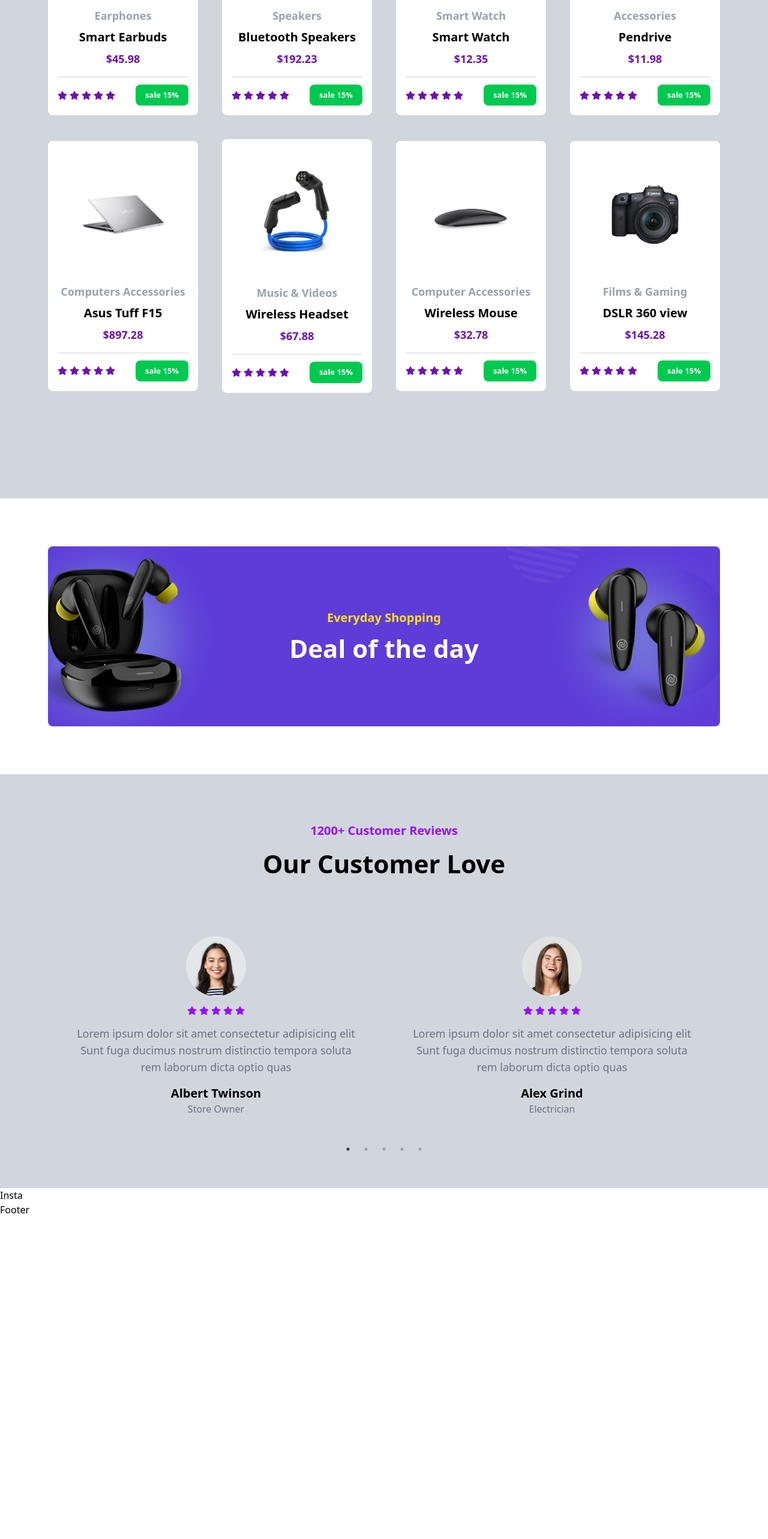
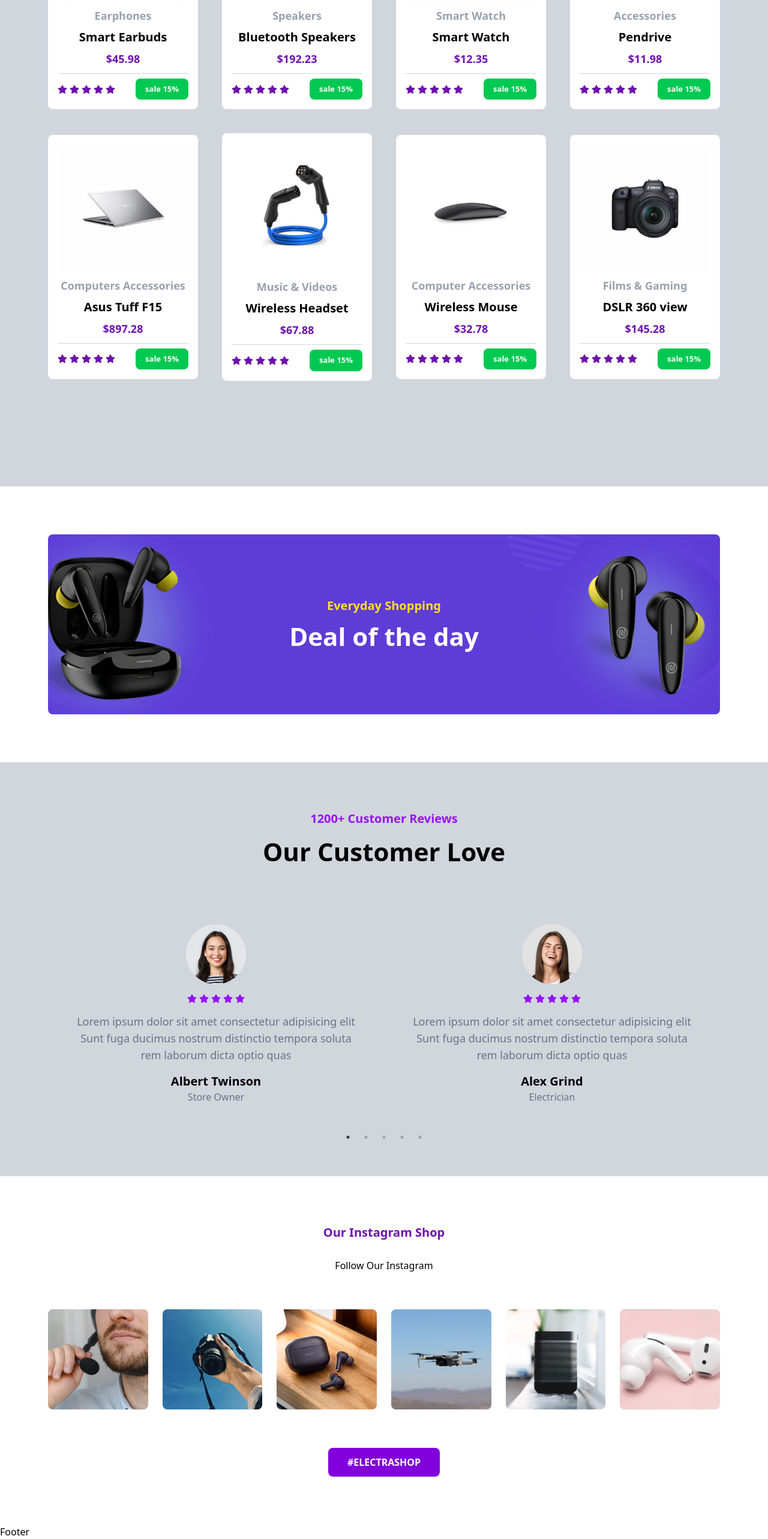
Before and after one commit to Shijin2k3/Shopsy, a React (Vite) app: page / in a window 1280 px wide. Shown: the part 2380-4946 px from the top of the page at 60% size. Before the commit the page ends 4409 px from the top, so only its background shows below. Built offline with nearby package versions, Linux system fonts and the light colour scheme.

Commit message:
Initialized Insta section

```diff
--- a/src/components/Insta.jsx
+++ b/src/components/Insta.jsx
@@ -1,8 +1,45 @@
-import React from 'react'
+import React, { useEffect } from 'react'
+import insta1 from "../assets/insta-1.jpg"
+import insta2 from "../assets/insta-2.jpg"
+import insta3 from "../assets/insta-3.jpg"
+import insta4 from "../assets/insta-4.jpg"
+import insta5 from "../assets/insta-5.jpg"
+import insta6 from "../assets/insta-6.jpg"
+import AOS from 'aos';
+import 'aos/dist/aos.css';
+
 
 const Insta = () => {
+   useEffect(()=>{
+              AOS.init({
+                offset:100,
+                duration:500,
+                easing:'ease-in-out',
+              })
+              AOS.refresh()
+            },[])
   return (
-    <div>Insta</div>
+    <div className='w-full lg:px-20 px-5 py-[80px] bg-white
+    flex flex-col justify-center items-center gap-4'>
+      <h1 data-aos="zoom-in" data-aos-delay='100'
+       className='text-purple-800 text-xl font-semibold capitalize'>Our Instagram Shop</h1>
+       <h1 data-aos="zoom-in" data-aos-delay='150'
+       className='text-black font-semiboldtext-[42px] leading-[50px] text-center capitalize'>Follow Our Instagram</h1>
+       <div data-aos="zoom-in" data-aos-delay='200' className='w-full
+       grid lg:grid-cols-6 grid-cols-1 justify-center items-center gap-6
+       mt-8'>
+        <img src={insta1} alt="" className='rounded-lg' />
+        <img src={insta2} alt="" className='rounded-lg' />
+        <img src={insta3} alt="" className='rounded-lg' />
+        <img src={insta4} alt="" className='rounded-lg' />
+        <img src={insta5}alt="" className='rounded-lg' />
+        <img src={insta6} alt="" className='rounded-lg' />
+       </div>
+       <button data-aos="zoom-in" data-aos-delay='300'
+       className='bg-purple-700 hover:bg-yellow-400 text-white
+        hover:text-black font-semibold px-8 py-3 rounded-lg mt-12
+         uppercase'>#ElectraShop</button>
+    </div>
   )
 }
 
--- a/src/components/Products.jsx
+++ b/src/components/Products.jsx
@@ -49,9 +49,9 @@ const Products = () => {
               <h1 className='text-lg text-gray-400 font-semibold'>{item.category}</h1>
               <h1 className='text-xl font-semibold text-black'>{item.name}</h1>
               <h1 className='text-lg text-purple-800 font-semibold'>{item.price}</h1>
-              <div className='w-full mt-2'>
+              <div className='w-full mt-0.5'>
                 <hr  className='text-gray-300'/>
-                <div className='flex justify-between items-center gap-6 mt-3'>
+                <div className='flex justify-between items-center gap-6 mt-2'>
                   <div className='flex justify-start items-center gap-1'>
                     <FaStar className='text-purple-800'/>
                     <FaStar className='text-purple-800'/>
```
